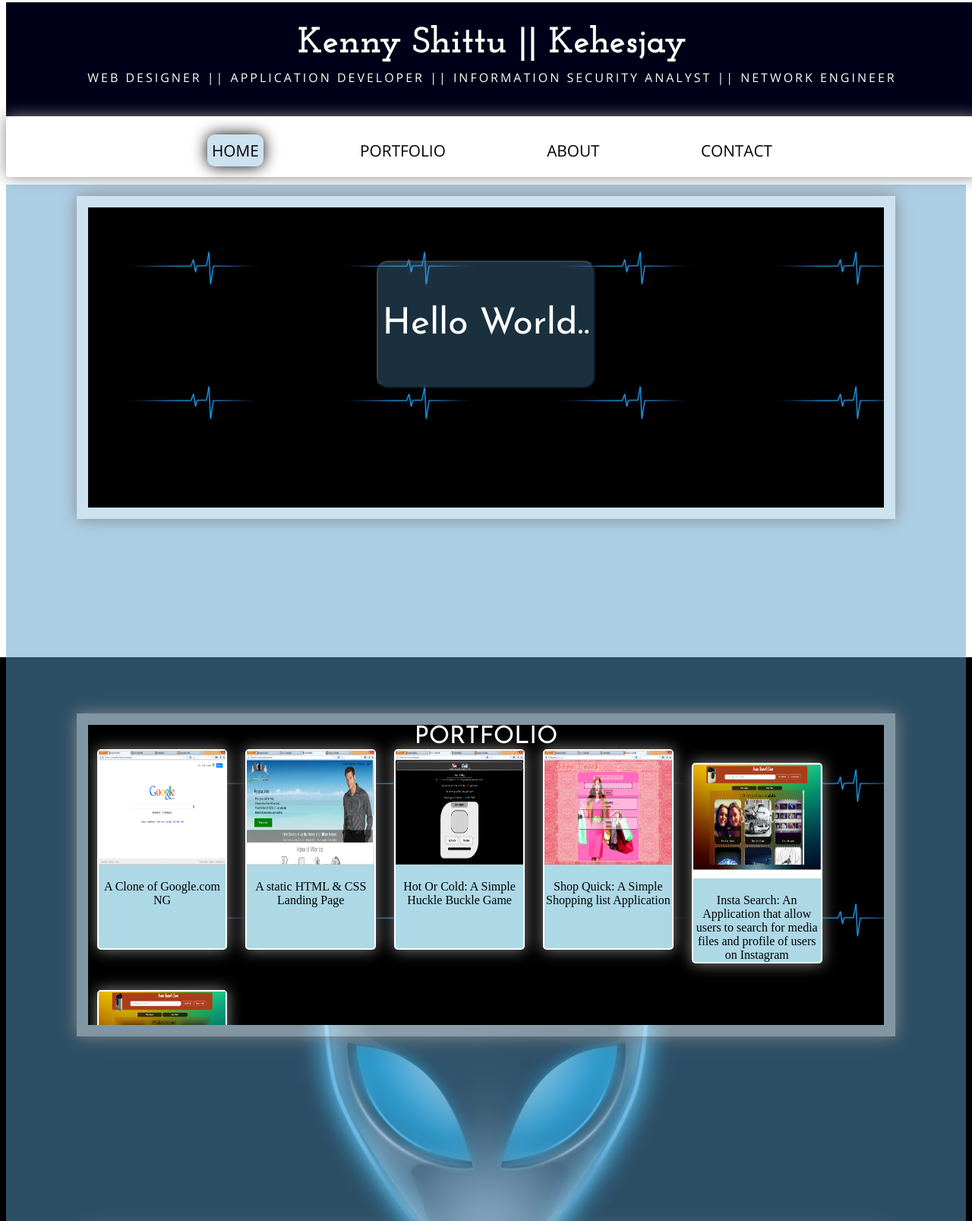
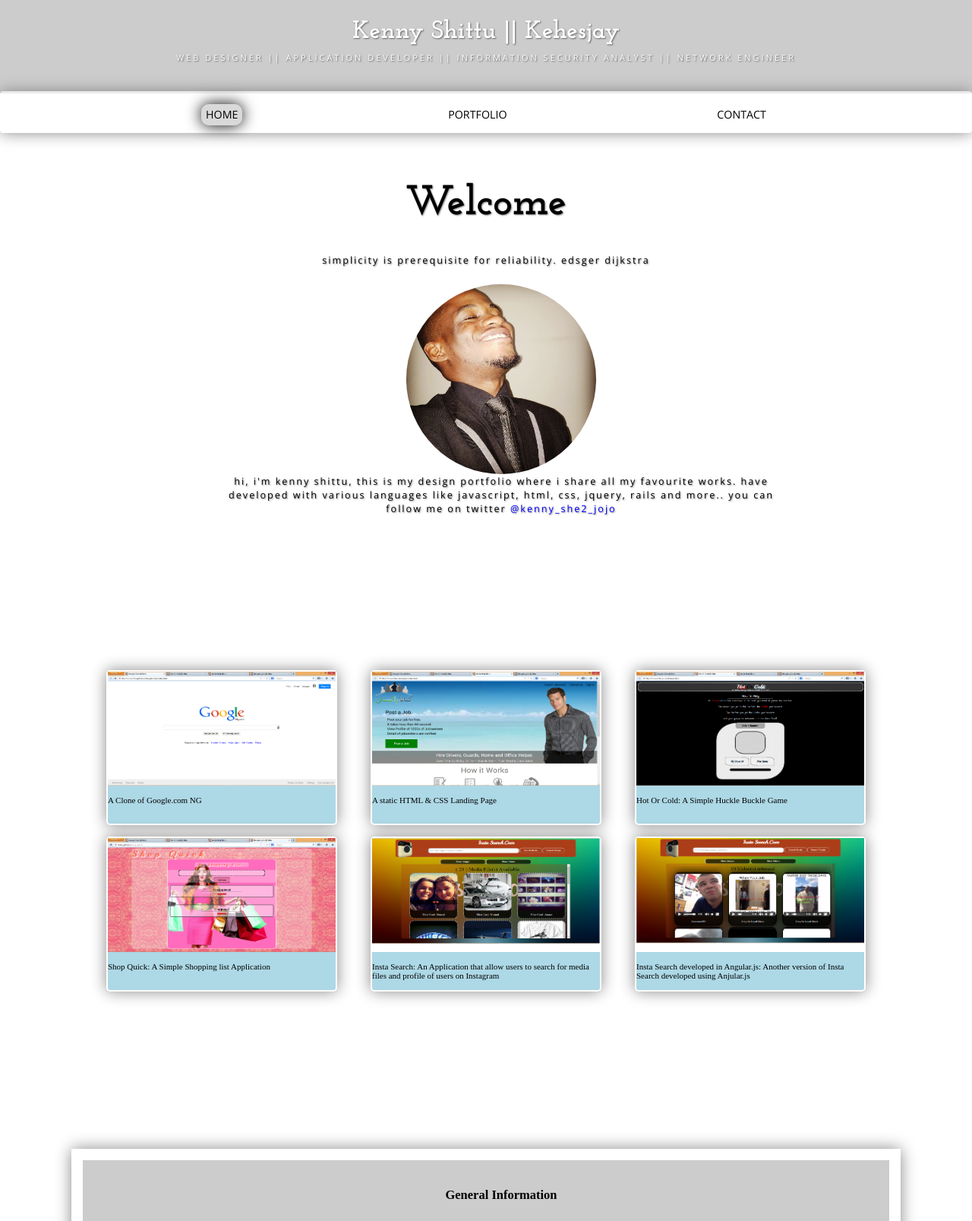
Before and after one commit to andela-Kshittu/kehesjay, a plain HTML site: page index.html in a window 1280 px wide. Shown: the part 5-1612 px from the top of the page at 76% size. Drawn offline with nearby package versions, Linux system fonts and the light colour scheme.

Commit message:
redesigned portfolio

```diff
--- a/css/main.css
+++ b/css/main.css
@@ -1,58 +1,67 @@
 /*SCROLL BAR DESIGN*/
-::-webkit-scrollbar{
+
+::-webkit-scrollbar {
     width: 14px;
 }
-::-webkit-scrollbar-track{
-	-webkit-box-shadow: inset 0 0 6px rgba(0,0,0,0.3);
+::-webkit-scrollbar-track {
+    -webkit-box-shadow: inset 0 0 6px rgba(0, 0, 0, 0.3);
     border-radius: 10px;
-	background: lightblue;
+    background: black;
 }
-::-webkit-scrollbar-thumb{
+::-webkit-scrollbar-thumb {
     border-radius: 10px;
-	-webkit-box-shadow: inset 0 0 6px rgba(0,0,0,0.5);
-	background: lightblue;
+    -webkit-box-shadow: inset 0 0 6px rgba(0, 0, 0, 0.5);
+    background: rgba(0, 0, 0, 0.15);
 }
-::-webkit-scrollbar-corner{
+::-webkit-scrollbar-corner {
     border-radius: 10px;
-	 -webkit-box-shadow: inset 0 0 6px rgba(0,0,0,0.5);
-	 background: lightblue;
+    -webkit-box-shadow: inset 0 0 6px rgba(0, 0, 0, 0.5);
+    background: rgba(0, 0, 0, 0.15);
 }
-
-body{
-	background: url('../img/bgm11.jpg') no-repeat center center fixed;
+body, html {
+    background: white;
+    font-size: 11px;
+    margin: 0 0;
+    /*height: 100%;*/
 }
-a{
+a {
     text-decoration: none;
 }
 /*HEADER BACKGROUD DESIGN*/
-#shade{
-	background: blue;
+
+#shade {
+    background: white;
+    /*min-height: 100%;*/
 }
-#shade2{
-	background: rgba(0,0,0,.9);
+#shade2 {
+    background: rgba(0, 0, 0, .2);
+    /*min-height: 100%;*/
 }
 /*HEADER TEXT DESIGN*/
-#myheader{
+
+#myheader {
     position: fixed;
     width: 100%;
-	background:;
+    margin: auto;
+    background: ;
 }
-.name{
-	margin:0;
+.name {
+    margin: 0;
     padding: 30px 0 10px;
     text-align: center;
-	text-shadow: 1px 1px 2px rgba(0,0,0,0.5);
-	font-family:'Josefin Slab', serif; ;
+    text-shadow: 1px 1px 2px rgba(0, 0, 0, 0.5);
+    font-family: 'Josefin Slab', serif;
+    ;
     font-size: 3em;
     font-weight: 700;
     line-height: normal;
     color: white;
 }
-.jobTitle{
+.jobTitle {
     margin: 0;
     padding: 0 0 40px;
     text-align: center;
-	text-shadow: 1px 1px 2px rgba(0,0,0,0.5);
+    text-shadow: 1px 1px 2px rgba(0, 0, 0, 0.5);
     text-transform: uppercase;
     font-size: 1em;
     font-family: 'Open Sans', sans-serif;
@@ -61,15 +70,52 @@ a{
     color: white
 }
 /*NAVIGATION BAR DESIGN*/
-.navBar{
+
+.navBar {
     border: none;
-	background: rgba(255,255,255,0.6);
+    background: rgba(255, 255, 255, 0.6);
     min-height: 5em;
     border-radius: 4px;
     box-shadow: 0px 0px 20px #888888;
     margin: 0px auto 1em;
+    position: absolute;
+    top: 125px;
+    width: 100%;
 }
-.navContainer{
+#quote {
+    /*	position: absolute;*/
+    /*top: 240px;
+	left: 440px;*/
+    /*font-size: 2em;*/
+    /*	width: 75%;*/
+
+    margin-top: 6em;
+    min-height: 410px;
+    text-align: center;
+}
+#quote h1 {
+    text-shadow: 1px 1px 2px rgba(0, 0, 0, 0.5);
+    font-family: 'Josefin Slab', serif;
+    ;
+    font-size: 5em;
+    font-weight: 700;
+    line-height: normal;
+    color: black;
+}
+#quote p {
+    text-shadow: 1px 1px 2px rgba(0, 0, 0, 0.5);
+    text-transform: lowercase;
+    font-size: 1.15em;
+    font-family: 'Open Sans', sans-serif;
+    font-weight: 100;
+    letter-spacing: 2px;
+    color: black;
+}
+.textWrap {
+    float: right;
+    display: inline;
+}
+.navContainer {
     padding-right: 15px;
     padding-left: 15px;
     margin-right: auto;
@@ -78,125 +124,128 @@ a{
     text-align: center;
     height: 5em;
 }
-.navlinks{
+.navlinks {
     font-weight: 400;
     letter-spacing: 3px;
     margin: 0 auto;
-	padding:1.5em;
+    padding: 1.5em;
     width: 60%;
-	display:-webkit-flex;
-	-webkit-flex-direction:row;
+    display: -webkit-flex;
+    -webkit-flex-direction: row;
     -webkit-justify-content: space-between;
-	-webkit-flex-wrap:wrap;
-	display:-moz-flex;
-	-moz-flex-direction:row;
+    -webkit-flex-wrap: wrap;
+    display: -moz-flex;
+    -moz-flex-direction: row;
     -moz-justify-content: space-between;
-	-moz-flex-wrap:wrap;
-	display:flex;
-	flex-direction:row;
+    -moz-flex-wrap: wrap;
+    display: flex;
+    flex-direction: row;
     justify-content: space-between;
-	flex-wrap:wrap;
+    flex-wrap: wrap;
 }
-.navlinks li{
-	-webkit-flex-grow:2;
-	-moz-flex-grow:2;
-	flex-grow:2;
+.navlinks li {
+    -webkit-flex-grow: 2;
+    -moz-flex-grow: 2;
+    flex-grow: 2;
     list-style: none;
 }
-.navlinks li button{
+.navlinks li button {
     color: black;
-	padding-left:auto;
-	padding-right:auto;
+    padding-left: auto;
+    padding-right: auto;
     font-size: 1.3em;
     text-align: center;
     font-family: 'Open Sans', sans-serif;
     height: 2em;
     text-transform: uppercase;
-	border-style:none;
+    border-style: none;
     background: none;
 }
-.navlinks li:hover{
-	background:rgba(90,158,204,.3) ;
+.navlinks li:hover, .navlinks li button:hover {
+    background: rgba(0, 0, 0, .9);
+    color: white;
     border-radius: 10px;
     box-shadow: 0px 0px 20px black;
 }
 /*STYLING FOR SELECTED NAV BUTTONS*/
-.selected{
-	background:rgba(90,158,204,.3) ;
+
+.selected {
+    background: rgba(0, 0, 0, .15);
     border-radius: 10px;
     box-shadow: 0px 0px 20px black;
 }
-.navlinks a{
+.navlinks a {
     text-decoration: none;
 }
 /*BODY STRUCTURE AND DESIGN*/
-#cover{
+
+#cover {
     min-height: 1589.625px;
-	background-color:rgba(90,158,204,.5);
+    background-color: white;
     margin: 0 auto;
     padding: 15px 15px 0px 15px;
 }
-#firstContainer{
+#firstContainer {
     max-width: 85%;
     min-height: 410px;
-	background: rgba(255,255,255,0.4);
+    background: rgba(255, 255, 255, 0.4);
     margin: 0 auto;
     padding: 15px 15px 0px 15px;
     box-shadow: 0px 0px 20px #888888;
 }
-#image{
+#image {
     max-width: 100%;
     height: 395px;
     background: url("../img/bgm6.jpg");
     text-align: center;
     overflow: auto;
 }
-#welcomeDiv{
+#welcomeDiv {
     display: none;
     min-width: 100%;
     height: 250px;
-	background: rgba(255,255,255,0.2);
+    background: rgba(255, 255, 255, 0.2);
     font-family: 'Open Sans Condensed', sans-serif;
-	color:lightblue;
+    color: lightblue;
     font-size: 1.75em;
     font-weight: thin;
 }
-#welcomeDiv h1{
+#welcomeDiv h1 {
     font-family: 'Josefin Sans', sans-serif;
-	color:lightblue;
+    color: lightblue;
     font-size: 3em;
     font-weight: normal;
     margin: 0;
 }
-#welcomeDiv h1:hover{
+#welcomeDiv h1:hover {
     color: black;
 }
-#dare{
+#dare {
     height: 3.5em;
     font-size: 3em;
-	border-radius:15px;
-	background:rgba(90,158,204,.3);
+    border-radius: 15px;
+    background: rgba(90, 158, 204, .3);
     font-family: 'Josefin Sans', sans-serif;
     color: white;
-	margin-top:70px;
-	border-color: rgba(0,0,0,0.5);
+    margin-top: 70px;
+    border-color: rgba(0, 0, 0, 0.5);
 }
-#dare:hover{
-	background:rgba(90,158,204,.8);
+#dare:hover {
+    background: rgba(90, 158, 204, .8);
 }
-#welcomeDiv:hover{
-	background:rgba(90,158,204,.8);
+#welcomeDiv:hover {
+    background: rgba(90, 158, 204, .8);
     color: white;
 }
-#secondContainer{
+#secondContainer {
     max-width: 85%;
     min-height: 410px;
-	background: rgba(255,255,255,0.4);
+    background: rgba(255, 255, 255, 0.4);
     margin: 1em auto 0;
     padding: 15px 15px 0px 15px;
     box-shadow: 0px 0px 20px #888888;
 }
-#image2{
+#image2 {
     max-width: 100%;
     height: 395px;
     background: url('../img/bgm6.jpg');
@@ -204,106 +253,106 @@ a{
     color: white;
     overflow: auto;
 }
-#image2 h1{
+#image2 h1 {
     margin: 0;
     font-family: 'Josefin Sans', sans-serif;
     font-weight: normal;
 }
-#thirdContainer{
+#thirdContainer {
     max-width: 85%;
     min-height: 410px;
     /*background: white;*/
-	background: rgba(255,255,255,0.4);
+
+    background: rgba(255, 255, 255, 0.4);
     margin: 1em auto 0;
     padding: 15px 15px 0px 15px;
     box-shadow: 0px 0px 20px #888888;
 }
-#image3{
+#image3 {
     max-width: 100%;
     height: 395px;
-	background: rgba(0,0,0,0.2);
+    background: rgba(0, 0, 0, 0.2);
     color: black;
     overflow: auto;
 }
-#fourthContainer{
+#fourthContainer {
     max-width: 85%;
     min-height: 410px;
-	background: rgba(255,255,255,0.4);
+    background: rgba(255, 255, 255, 0.4);
     margin: 1em auto 0;
     padding: 15px 15px 0px 15px;
     box-shadow: 0px 0px 20px #888888;
 }
-#image4{
+#image4 {
     max-width: 100%;
     height: 395px;
-	background: rgba(0,0,0,0.2);
+    background: rgba(0, 0, 0, 0.2);
     text-align: center;
     color: black;
     overflow: auto;
 }
-#holder,#holder2,#holder3,#holder4{
+#holder, #holder2, #holder3, #holder4 {
     width: 100%;
-	height:15em;
+    height: 15em;
     margin: 0;
 }
-#gallery{
+#gallery {
     list-style: none;
+    margin: 0 auto;
+    padding: 1.5em;
+    width: 80%;
+    display: -webkit-flex;
+    -webkit-flex-direction: row;
+    -webkit-justify-content: space-between;
+    -webkit-flex-wrap: wrap;
+    display: -moz-flex;
+    -moz-flex-direction: row;
+    -moz-justify-content: space-between;
+    -moz-flex-wrap: wrap;
+    display: flex;
+    flex-direction: row;
+    justify-content: space-between;
+    flex-wrap: wrap;
+}
+#gallery li {
+    -webkit-flex-grow: 2;
+    -moz-flex-grow: 2;
+    flex-grow: 2;
     display: inline;
-	margin: 1em;
-	text-align: center;
-}
-#gallery li{
-	float: left;
-	height: 260px;
-	max-width: 16%;
-	margin: 0px 12px 35px;
+    height: 200px;
+    max-width: 30%;
+    margin-bottom: 15px;
     border: 2px solid white;
     border-radius: 5px;
     background: lightblue;
     box-shadow: 0px 0px 20px #888888;
-
 }
-#gallery li:hover{
-	height: 290px;
-	}
-#gallery li:nth-child(6){
-	clear: left;
-}
-#gallery a{
+#gallery a {
     color: black;
     text-decoration: none;
 }
-.profile-photo{
-	display: inline;
+.profile-photo {
+    display: block;
     height: 250px;
     width: 250px;
     border-radius: 50%;
-	margin: 0 0;
-}
-.about{
-	list-style: none;
-	height: 80%;
-	width: 70%;
     margin: 0 auto;
 }
-.about li{
+.about {
+    list-style: none;
+}
+.about li {
     display: inline-block;
-	height: 250px;
-	width: 45%;
-	padding:1em;
+    text-align: center;
+    width: 60%;
+    padding: 1em;
 }
-.about li h2{
-	display: inline;
-	font-size: 2em;
-	font-family: 'Josefin Sans', sans-serif;
-	text-decoration: underline;
-}
-.about li p{
+.about li p {
     display: inline;
     font-family: 'Josefin Sans', sans-serif;
     font-size: 1.5em;
 }
-.about li p a{
+.about li p a {
     color: blue;
     text-decoration: none;
 }
--- a/index.html
+++ b/index.html
@@ -1,35 +1,61 @@
 <!DOCTYPE html>
 <html>
+
 <head>
-    <link rel="shortcut icon" href="img/favicon.ico" type="image/x-icon"/>
+    <link rel="shortcut icon" href="img/favicon.ico" type="image/x-icon" />
     <link href='http://fonts.googleapis.com/css?family=Josefin+Sans:300,400,600,700,600italic,700italic|Josefin+Slab:300,400,600,700,300italic,600italic,700italic|Open+Sans:400italic,700italic,800italic,400,600,800,700|Open+Sans+Condensed:700,300' rel='stylesheet' type='text/css'>
     <meta charset="utf-8">
     <title>Kehesjay || Developer</title>
     <link rel="stylesheet" href="css/main.css">
     <meta name="viewport" content="width=device-width , initial-scale=1.0">
 </head>
+
 <body>
-    <header id="myheader">
+    <div id="myheader">
         <div id="shade">
             <div id="shade2">
-          <div class = "name">Kenny Shittu || Kehesjay</div>
-          <div class = "jobTitle">Web Designer || Application Developer || Information Security Analyst || Network Engineer </div>
+                <div class="name">Kenny Shittu || Kehesjay</div>
+                <div class="jobTitle">Web Designer || Application Developer || Information Security Analyst || Network Engineer </div>
             </div>
         </div>
-      <nav class = "navBar">
-        <div class = "navContainer">
+        <nav class="navBar">
+            <div class="navContainer">
                 <ul class="navlinks">
-              <a href="#holder" class="select"><li class="select selected"><button >Home</button></li></a>
-              <a href="#holder2" class="select"><li class="select"><button >Portfolio</button></li></a>
-              <a href="#holder3" class="select"><li class="select"><button>About</button></li></a>
-              <a href="#holder4" class="select"><li class="select"><button >Contact</button></li></a>
+                    <a href="#holder" class="select">
+                        <li class="select selected">
+                            <button>Home</button>
+                        </li>
+                    </a>
+                    <a href="#holder2" class="select">
+                        <li class="select">
+                            <button>Portfolio</button>
+                        </li>
+                    </a>
+                    <a href="#holder4" class="select">
+                        <li class="select">
+                            <button>Contact</button>
+                        </li>
+                    </a>
                 </ul>
             </div>
         </nav>
-    </header>
+
+    </div>
+
     <div id="holder"></div>
-    <div id = "cover">
-      <div id="firstContainer">
+    <div id="cover">
+        <div id="quote">
+            <h1>Welcome</h1>
+            <p>Simplicity is prerequisite for reliability. Edsger Dijkstra</p>
+            <ul class="about">
+                    <li><img src="img/profile.jpg" alt="Photograph of Kenny Shittu" class="profile-photo">
+                        <p>Hi, I'm Kenny Shittu, This is my design portfolio where i share all my favourite works. Have developed with various languages like JavaScript, Html, CSS, Jquery, Rails and more.. </p>
+                        <p>You can follow me on twitter <a href="https://twitter.com/kenny_she2_jojo">@kenny_she2_jojo</a>
+                        </p>
+                    </li>
+                </ul>
+        </div>
+        <!-- <div id="firstContainer">
         <div id="image">
           <Button id="dare">Hello World..</button>
               <div id="welcomeDiv">
@@ -38,12 +64,10 @@
               This is where i display all My Projects, click on the buttons above to explore the page...
               </div>
         </div>
-      </div>
+      </div>  -->
         <div id="holder2"></div>
-      <div id ="secondContainer">
-        <div id="image2">
-        <h1>PORTFOLIO</h1>
-       <ul id = "gallery">
+        <div class="listItems">
+                <ul id="gallery">
                     <li>
                         <a href="http://shittu.github.io/GoogleClone/">
                             <img src="img/googleclone.png" alt="" width="100%" height="150px">
@@ -82,34 +106,33 @@
                     </li>
                 </ul>
           </div>
-      </div>
-      <div id="holder3"></div>
-      <div id ="thirdContainer">
-        <div id="image3">
-          <ul class="about">
-          <li><img src="img/profile.jpg" alt="Photograph of Kenny Shittu" class="profile-photo"></li>
-          <li><h2>About</h2><br>
-            <p>Hi, I'm Kenny Shittu, This is my design portfolio where i share all my favourite works. Have developed with various languages like JavaScript, Html, CSS, Jquery, Rails and more.. </p>
-            <p>You can follow me on twitter <a href="https://twitter.com/kenny_she2_jojo">@kenny_she2_jojo</a></p></li>
-          </ul>
-        </div>
-      </div>
         <div id="holder4"></div>
-      <div id ="fourthContainer">
+        <div id="fourthContainer">
             <div id="image4">
                 <ul class="about">
                     <li>
-                <h2>General Information</h2><br>
+                        <h2>General Information</h2>
+                        <br>
                         <p>I'm available for design and development of web applications, for enquiries check contact details</p>
                         <p>For Urgent enquiries please contact through mobile number.</p>
                     </li>
                     <li>
-                <h2>Contact Details</h2><br>
-                <p><a href="tel:+2348117727705" >Tel : 234-8117727705</a></p><br>
-                <p><a href="mailto:kehesjay@gmail.com" >Email: kehesjay@gmail.com</a></p><br>
-                <p><a href="https://twitter.com/kenny_she2_jojo" >Twitter: @kenny_she2_jojo</a></p><br>
-                <p><a href="https://www.facebook.com/shittu.kenny" >Facebook: Kenny Shittu</a></p><br>
-                <p><a>BBM: 2AB90B70</a></p>
+                        <h2>Contact Details</h2>
+                        <br>
+                        <p><a href="tel:+2348117727705">Tel : 234-8117727705</a>
+                        </p>
+                        <br>
+                        <p><a href="mailto:kehesjay@gmail.com">Email: kehesjay@gmail.com</a>
+                        </p>
+                        <br>
+                        <p><a href="https://twitter.com/kenny_she2_jojo">Twitter: @kenny_she2_jojo</a>
+                        </p>
+                        <br>
+                        <p><a href="https://www.facebook.com/shittu.kenny">Facebook: Kenny Shittu</a>
+                        </p>
+                        <br>
+                        <p><a>BBM: 2AB90B70</a>
+                        </p>
 
                     </li>
                 </ul>
@@ -119,4 +142,5 @@
     <script src="js/jquery-1.11.1.min.js"></script>
     <script src="js/myScript.js" type="text/javascript" charset="utf-8"></script>
 </body>
+
 </html>
```
Also changed, not shown: 1 other file. Lines whose indentation alone changed are shown as unchanged.
